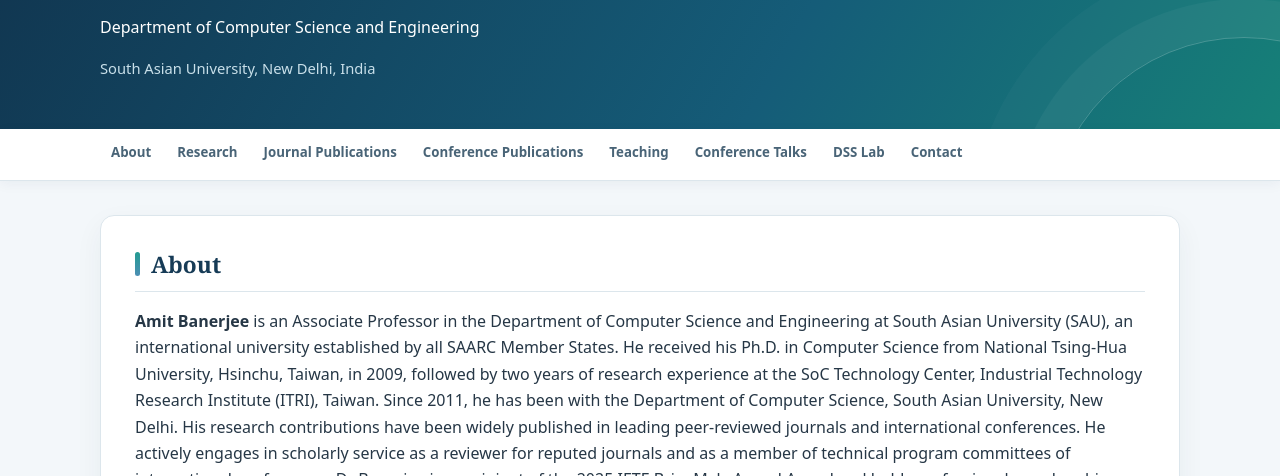
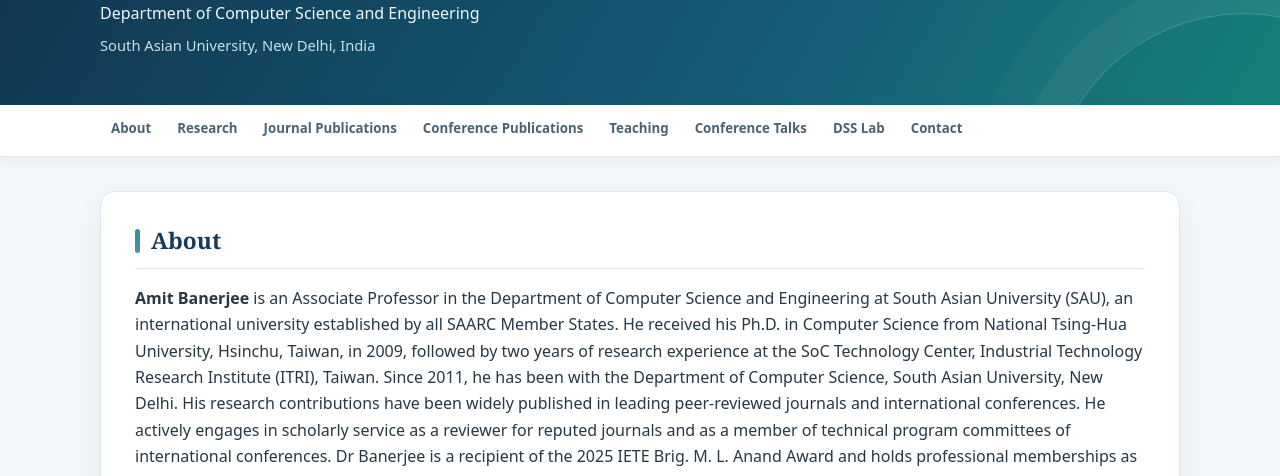
Before and after one commit to amit-banerjee-webpage/main, a plain HTML site: page index.html in a window 1280 px wide. Shown: the part 324-800 px from the top of the page. Drawn offline with Linux system fonts and the light colour scheme.

Commit message:
Update index.html

```diff
--- a/index.html
+++ b/index.html
@@ -182,7 +182,7 @@
       <h1>Amit Banerjee</h1>
       <p class="role">Senior Member of IEEE · Member of ACM</p>
       <p class="role"><strong>Associate Professor</strong></p>
-      <p>Department of Computer Science and Engineering</p>
+      <p class="role">Department of Computer Science and Engineering</p>
       <p class="sub">South Asian University, New Delhi, India</p>
       </div>
       </div>
```
